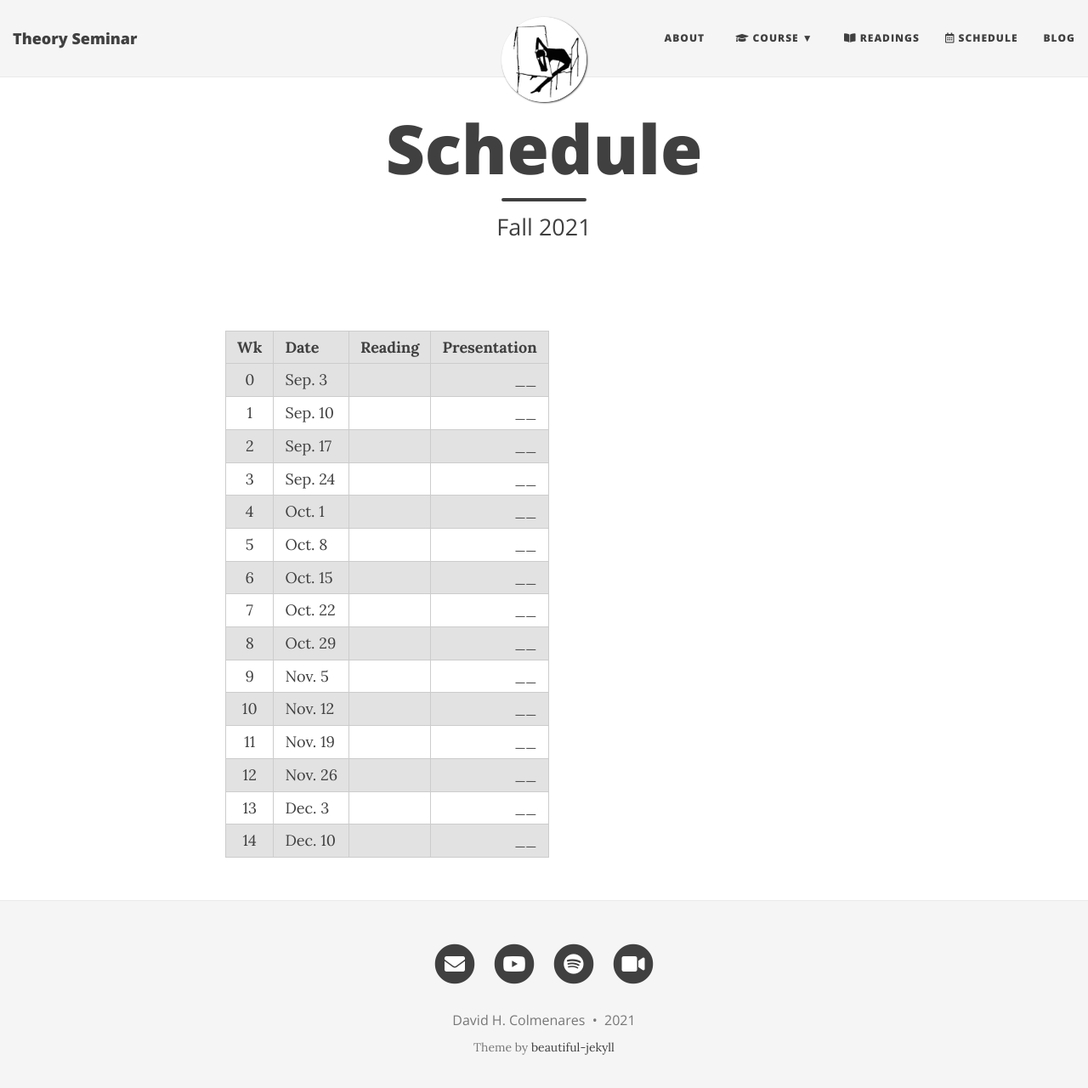
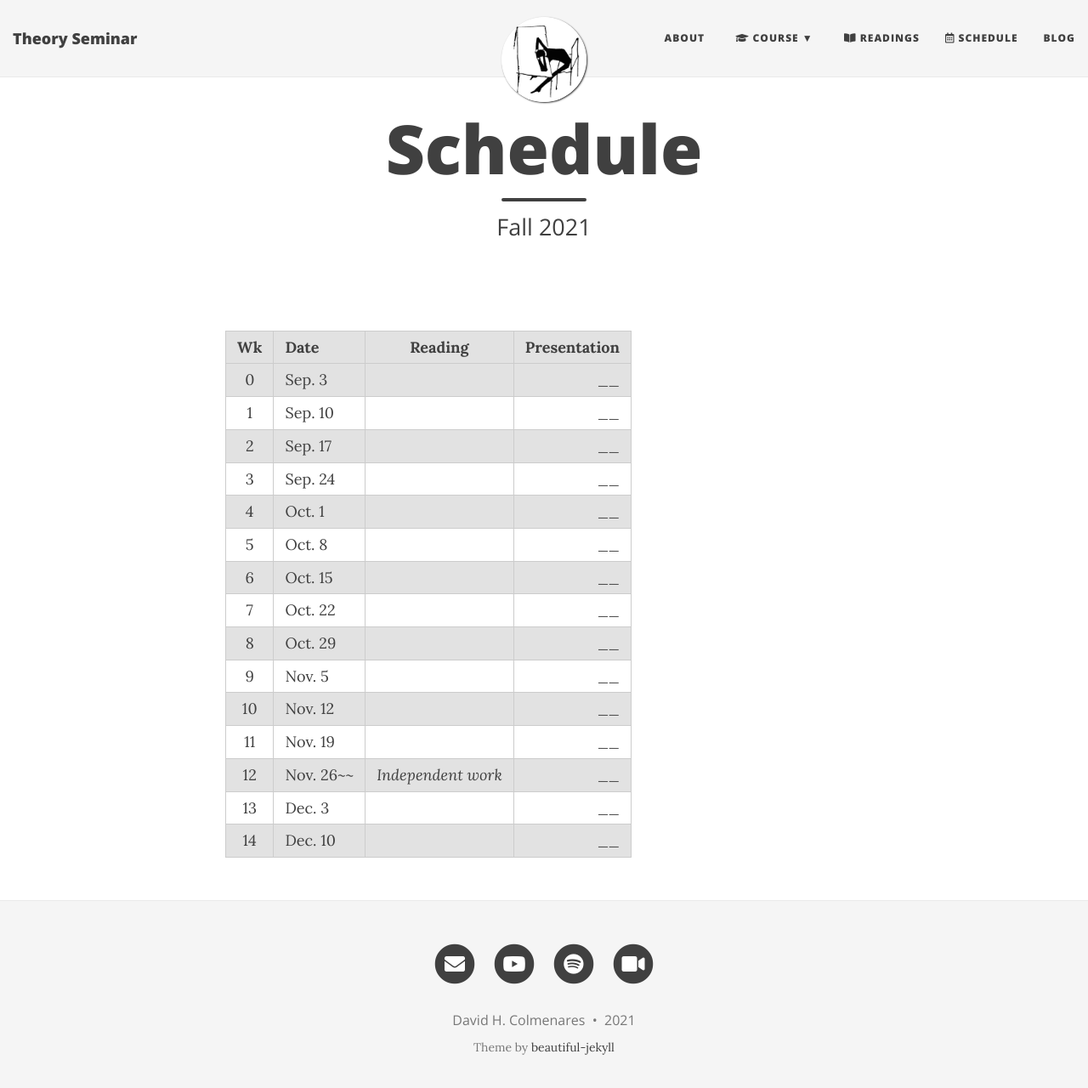
Before and after one commit to Hipomenes/bu-theory-course, a Jekyll site: the page built from calendar.md, in a window 1280 px wide and 1293 px high. Shown: the top 1280 px of the window at 85% size. Built offline with Jekyll 4.4.1, drawn with Linux system fonts in a browser that asks for light colours; nearby versions of some CDN libraries.

Commit message:
Update calendar.md

```diff
--- a/calendar.md
+++ b/calendar.md
@@ -20,6 +20,6 @@ subtitle: Fall 2021
 |9  |  Nov. 5   |  | ____
 |10 |  Nov. 12  |   | ____
 |11 |  Nov. 19  |   | ____
-|12 |  Nov. 26  |   | ____
+|12 |  Nov. 26~~  | *Independent work*  | ____
 |13 |  Dec. 3   |  | ____
 |14 |  Dec. 10  |   | ____
```
